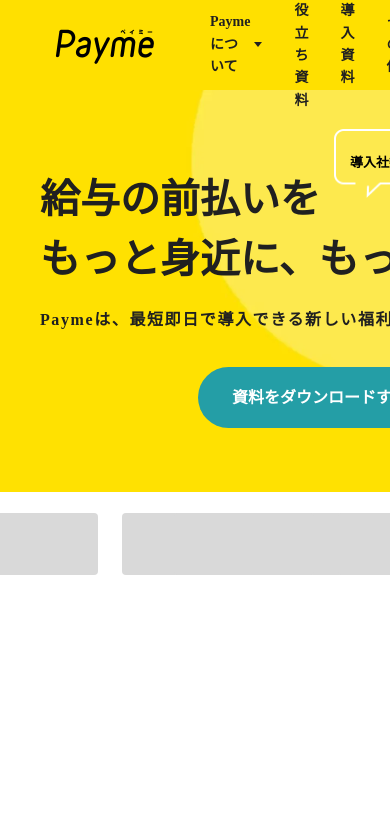
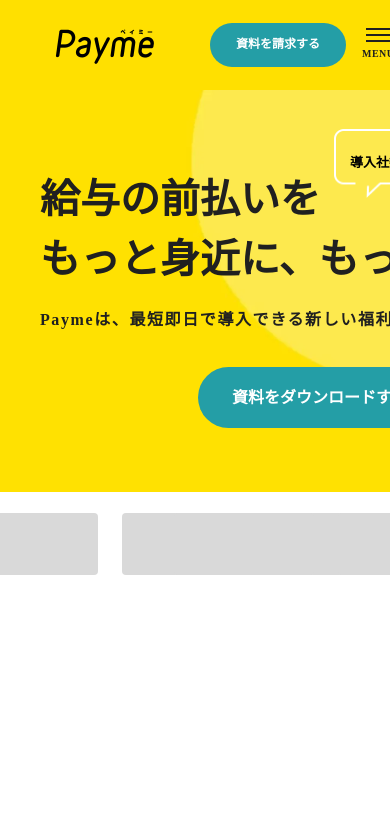
Before and after one commit to kaji-shoma/payme-reproduction, a website built with Vite: page index.html in a window 390 px wide. Shown: the top 828 px of the page. Built offline with nearby package versions, Linux system fonts and the light colour scheme.

Commit message:
header(ヘッダー)のSPレスポンシブ対応: 980px以下でナビ/ログイン/資料DL・お問い合わせボタンを非表示にし、資料請求ボタンとハンバーガーメニューを表示

```diff
--- a/index.html
+++ b/index.html
@@ -42,8 +42,17 @@
           ログイン
           <span class="c-icon-arrow"></span>
         </a>
-        <a href="#" class="c-button c-button--outline c-button--sm">資料ダウンロード</a>
-        <a href="#" class="c-button c-button--sm">お問い合わせ</a>
+        <a href="#" class="c-button c-button--outline c-button--sm header__pc-only">資料ダウンロード</a>
+        <a href="#" class="c-button c-button--sm header__contact header__pc-only">お問い合わせ</a>
+        <a href="#" class="c-button c-button--sm header__sp-cta">資料を請求する</a> <button type="button" class="c-hamburger"
+          aria-label="メニューを開く">
+          <span class="c-hamburger__lines">
+            <span class="c-hamburger__line"></span>
+            <span class="c-hamburger__line"></span>
+            <span class="c-hamburger__line"></span>
+          </span>
+          <span class="c-hamburger__text">MENU</span>
+        </button>
       </div>
     </div>
   </header>
--- a/src/scss/layout/_header.scss
+++ b/src/scss/layout/_header.scss
@@ -47,12 +47,29 @@
     align-items: center;
     gap: to-rem(4);
     color: $color-202020;
-    font-size: to-rem(14);
-    font-weight: bold;
+    font-size: to-rem(12);
     text-decoration: none;
 
     &:hover {
       opacity: 0.7;
+    }
+
+    @include mq(sp) {
+      display: none; // SPではログインリンクを非表示
+    }
+  }
+
+  &__pc-only {
+    @include mq(sp) {
+      display: none !important; // SPでは非表示(資料ダウンロード・お問い合わせ)
+    }
+  }
+
+  &__sp-cta {
+    display: none !important;; // PCでは非表示(デフォルト)
+
+    @include mq(sp) {
+      display: inline-block !important;; // SPの時だけ表示
     }
   }
 }
@@ -60,6 +77,10 @@
 // ---- Nav（ヘッダー内のナビゲーション。独立したBlockとして切り出し） ----
 .nav {
   flex: 1;
+
+  @include mq(sp) {
+    display: none; // SPではナビゲーション全体を非表示
+  }
 
   &__list {
     display: flex;
@@ -70,10 +91,9 @@
   &__link {
     display: flex;
     align-items: center;
-    gap: to-rem(4);
+    gap: to-rem(3);
     color: $color-202020;
-    font-size: to-rem(14);
-    font-weight: bold;
+    font-size: to-rem(12);
     text-decoration: none;
     transition: opacity 0.2s ease;
 
--- /dev/null
+++ b/src/scss/object/component/_hamburger.scss
@@ -0,0 +1,41 @@
+// ==========================================================================
+// Object / Component / Hamburger
+// c- プレフィックス：メニュー開閉用のハンバーガーボタン(見た目のみ、開閉機能は今回未実装)
+// ==========================================================================
+@use "../../foundation" as *;
+
+.c-hamburger {
+  display: none;
+  flex-direction: column;
+  align-items: center;
+  gap: to-rem(4);
+  padding: 0;
+  background: none;
+  border: none;
+  cursor: pointer;
+
+  @include mq(sp) {
+    display: flex; // SPの時だけ表示
+  }
+
+  &__lines {
+    display: flex;
+    flex-direction: column;
+    gap: to-rem(4);
+    width: to-rem(24);
+  }
+
+  &__line {
+    display: block;
+    width: 100%;
+    height: 2px;
+    background-color: $color-202020;
+  }
+
+  &__text {
+    color: $color-202020;
+    font-size: to-rem(10);
+    font-weight: bold;
+    letter-spacing: 0.05em;
+  }
+}
--- a/src/scss/object/component/_index.scss
+++ b/src/scss/object/component/_index.scss
@@ -2,3 +2,4 @@
 @forward "heading";
 @forward "icon-arrow";
 @forward "coin-particle";
+@forward "hamburger";
```
Also changed, not shown: 1 other file. Lines whose indentation alone changed are shown as unchanged.
